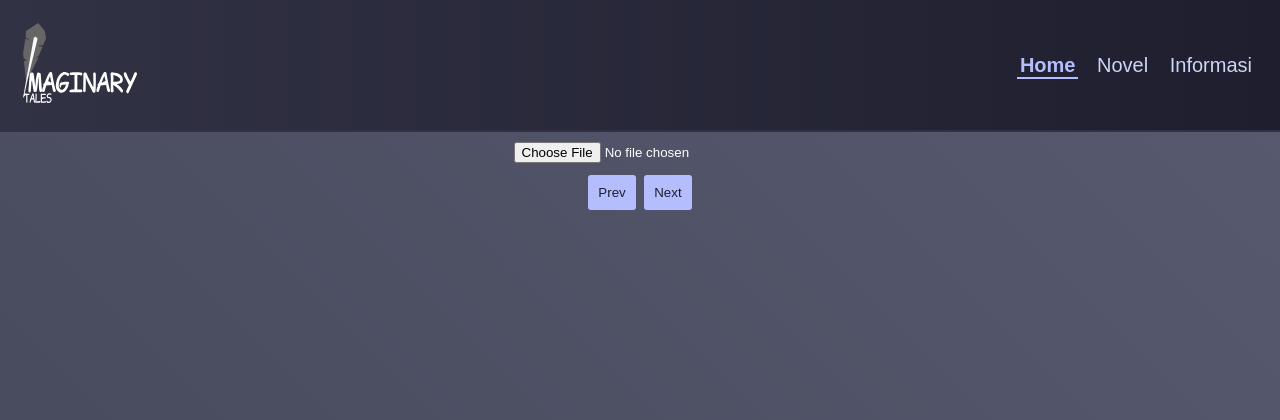
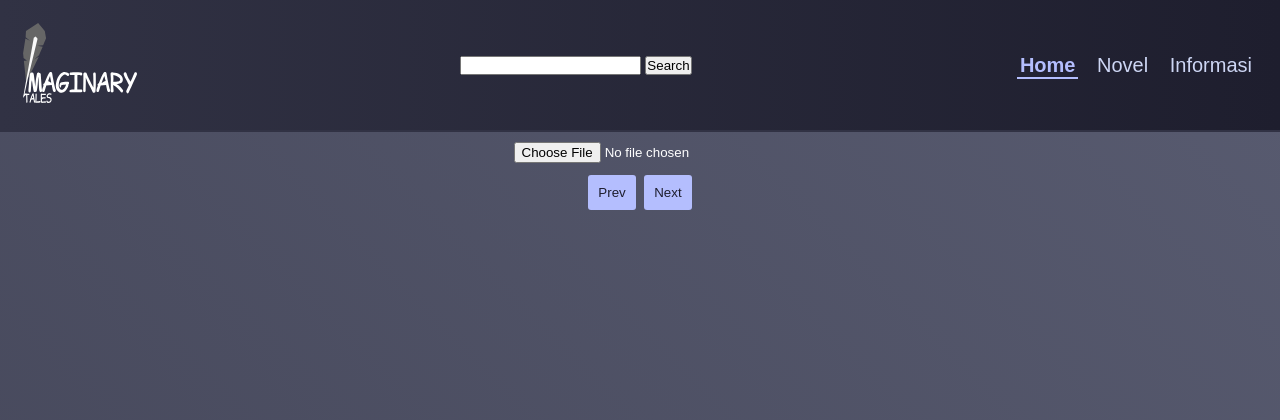
Before and after one commit to commrade-goad/imaginary-tales, a PHP site: page / in a window 1280 px wide. Shown: the top 420 px of the page. Run offline with PHP 8.4, Linux system fonts and the light colour scheme; some web fonts are replaced.

Commit message:
added search (no css yet)

```diff
--- a/index.html
+++ b/index.html
@@ -18,8 +18,12 @@
         <ul class="ul-navigation">
             <div class="left">
                 <!-- <h1 class="nama">Imaginary Tales</h1> -->
-                    <a href="index.html"><img src="logo-white.svg" title="Imaginary Tales" height="80" /></a>
+                <a href="index.html"><img src="logo-white.svg" title="Imaginary Tales" height="80" /></a>
             </div>
+                <div class="search-bar">
+                    <input type="text"/>
+                    <button>Search</button>
+                </div>
             <div class="right">
                 <li class="li-navigation">
                     <a href="index.html" class="selected">Home</a>
@@ -47,46 +51,6 @@
     <div id="reader"></div>
     <script src="script.js"></script>
     <!-- note: add save position & load position button (json) -->
-    <!-- <script>
-        function sleep(ms) {
-            return new Promise(resolve => setTimeout(resolve, ms));
-        }
-        var rendition;
-        document.getElementById('file-input').addEventListener('change', function (event) {
-            if (rendition != null) rendition.destroy();
-            var file = event.target.files[0];
-            var reader = new FileReader();
-
-            reader.onload = function (event) {
-                var bookData = event.target.result;
-                var book = ePub(bookData);
-                rendition = book.renderTo("reader", {method: "default", allowScriptedContent: true});
-                rendition.display();
-
-                sleep(500);
-                document.addEventListener('keypress', function (event) {
-                    if (event.key === 'ArrowLeft') {
-                        rendition.prev();
-                    } else if (event.key === 'ArrowRight') {
-                        rendition.next();
-                    }
-                });
-                book.loaded.navigation.then(function (toc) {
-                    console.log("Table of Contents:");
-                    toc.forEach(function (item) {
-                        console.log(item.label, item.href);
-                        if (item.subitems) {
-                            item.subitems.forEach(function (subitem) {
-                                console.log("  -", subitem.label, subitem.href);
-                            });
-                        }
-                    });
-                });
-            };
-            reader.readAsArrayBuffer(file);
-        });
-
-    </script> -->
     <!-- BATAS BAGIAN TENGAH -->
 
     <!-- BATAS BAGIAN BAWAH -->
--- a/style.css
+++ b/style.css
@@ -110,3 +110,10 @@ a:hover {
 .button-center {
   display: inline;
 }
+.search-bar {
+  align-items: center;
+  align-content: center;
+  text-align: center;
+  display: inline;
+  flex-direction: column;
+}
```
